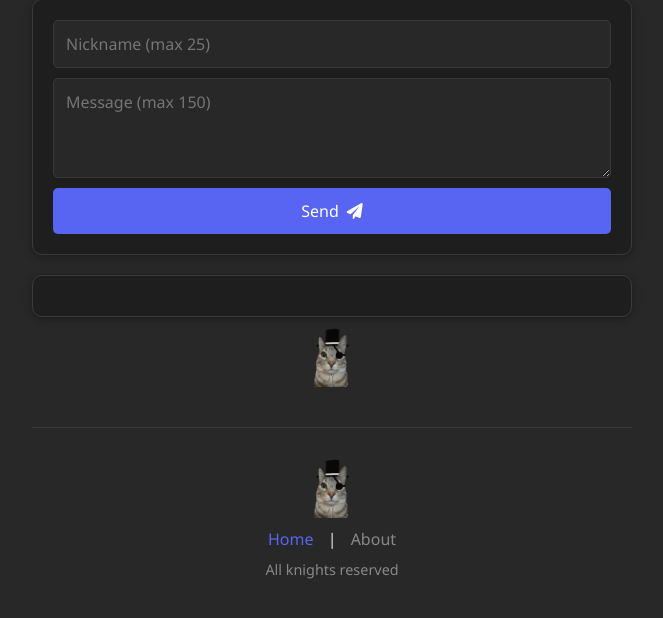
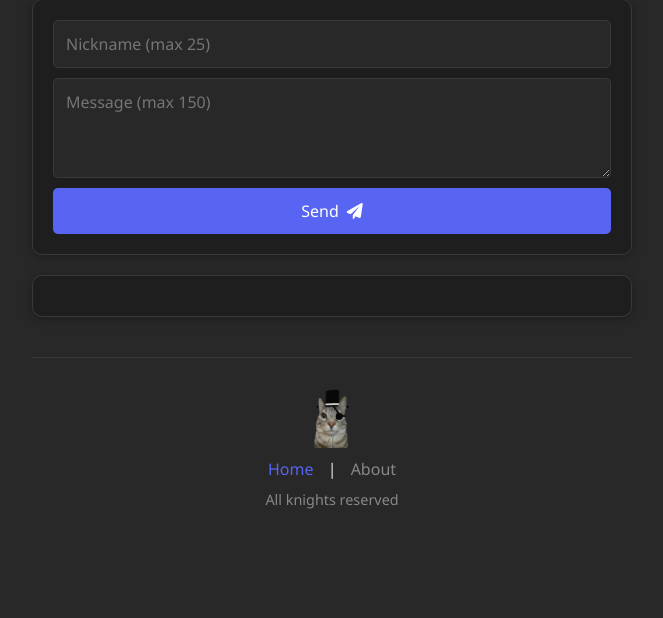
Before and after one commit to SynthouS/flaverse, a Flask app: page / in a window 1280 px wide. Shown: the part 69-687 px from the top of the page, without its empty margins (308-971 px from the left). Run offline with Flask 3, Linux system fonts and the light colour scheme; data that the repository does not hold is empty.

Commit message:
Update index.html

```diff
--- a/templates/index.html
+++ b/templates/index.html
@@ -34,9 +34,6 @@
             </div>
             {% endfor %}
         </div>
-
-        <img src="{{ url_for('static', filename='images/flacat.png') }}" class="flacat-image" alt="Flacat">
-
         {% include 'footer.html' %}
     </div>
 
```
